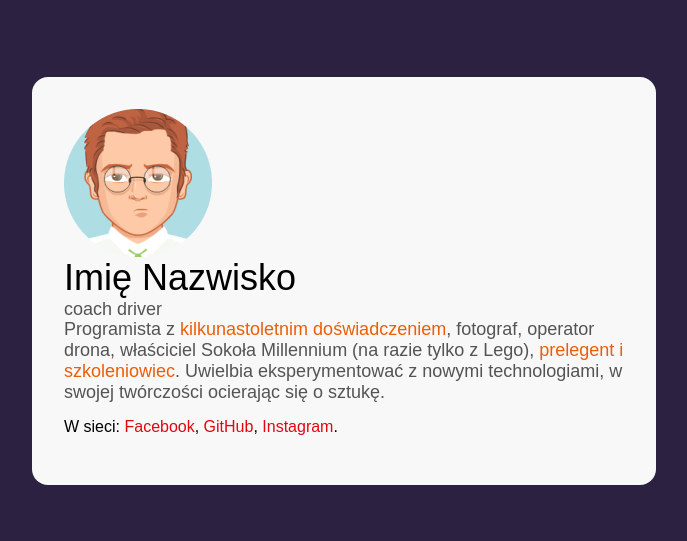
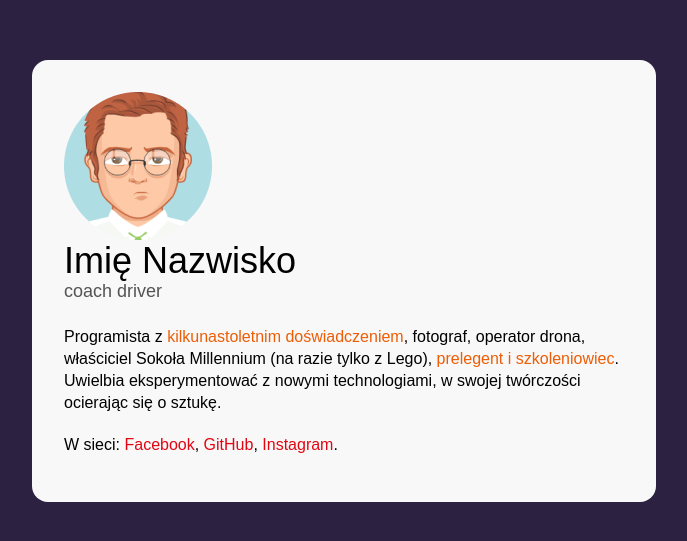
Before and after one commit to ade177/business-card, a plain HTML site: page index.html in a window 1280 px wide. Shown: the part 119-660 px from the top of the page, without its empty margins (296-983 px from the left). Drawn offline with Linux system fonts and the light colour scheme.

Commit message:
person content styles

```diff
--- a/css/style.css
+++ b/css/style.css
@@ -27,14 +27,21 @@ body {
 
 .person {
 }
-.person__descripton {
+.person__description {
   font-style: 16px;
   line-height: 22px;
+  margin: 0px;
+}
+.person__description--with-margin {
+  margin-bottom: 22px;
 }
 .person__name {
   font-size: 36px;
   margin: 0;
   font-weight: normal;
+}
+.person__info {
+  margin-bottom: 24px;
 }
 
 .person__position {
--- a/index.html
+++ b/index.html
@@ -15,7 +15,7 @@
           <p class="person__position">coach driver</p>
         </header>
 
-        <p class="person__position">
+        <p class="person__description person__description--with-margin">
           Programista z
           <strong class="special">kilkunastoletnim doświadczeniem</strong>,
           fotograf, operator drona, właściciel Sokoła Millennium (na razie tylko
```
